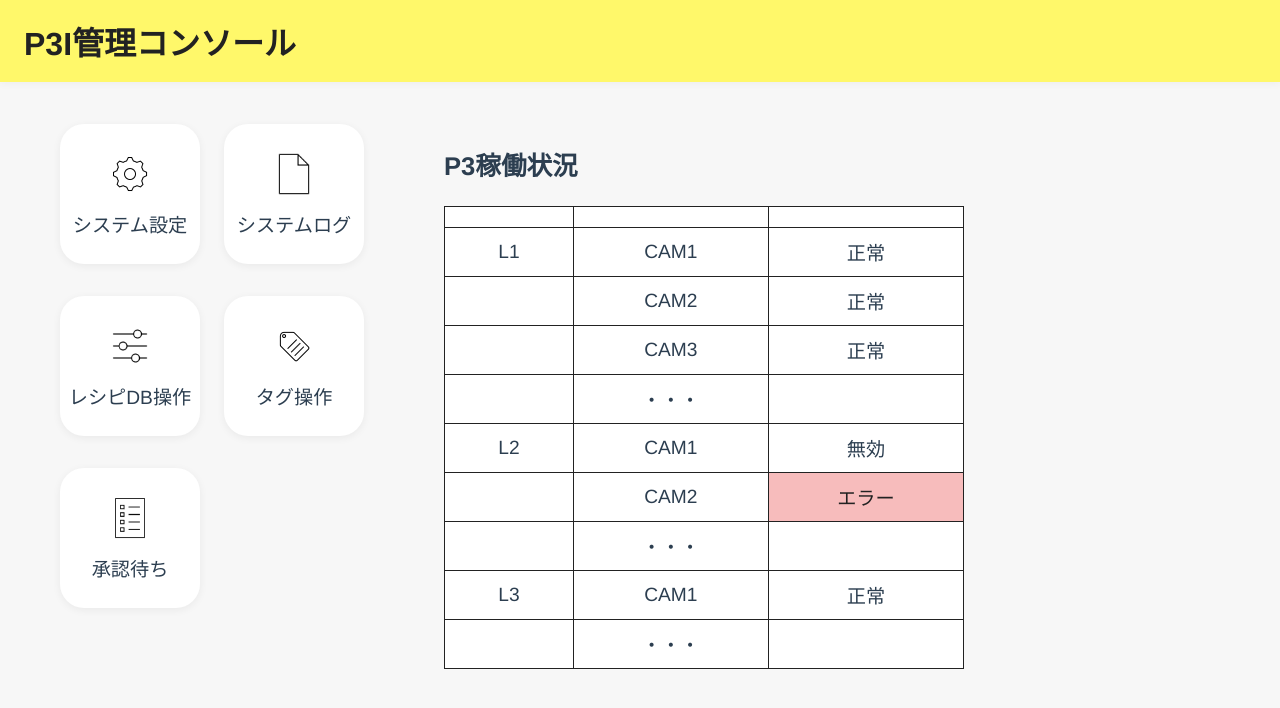
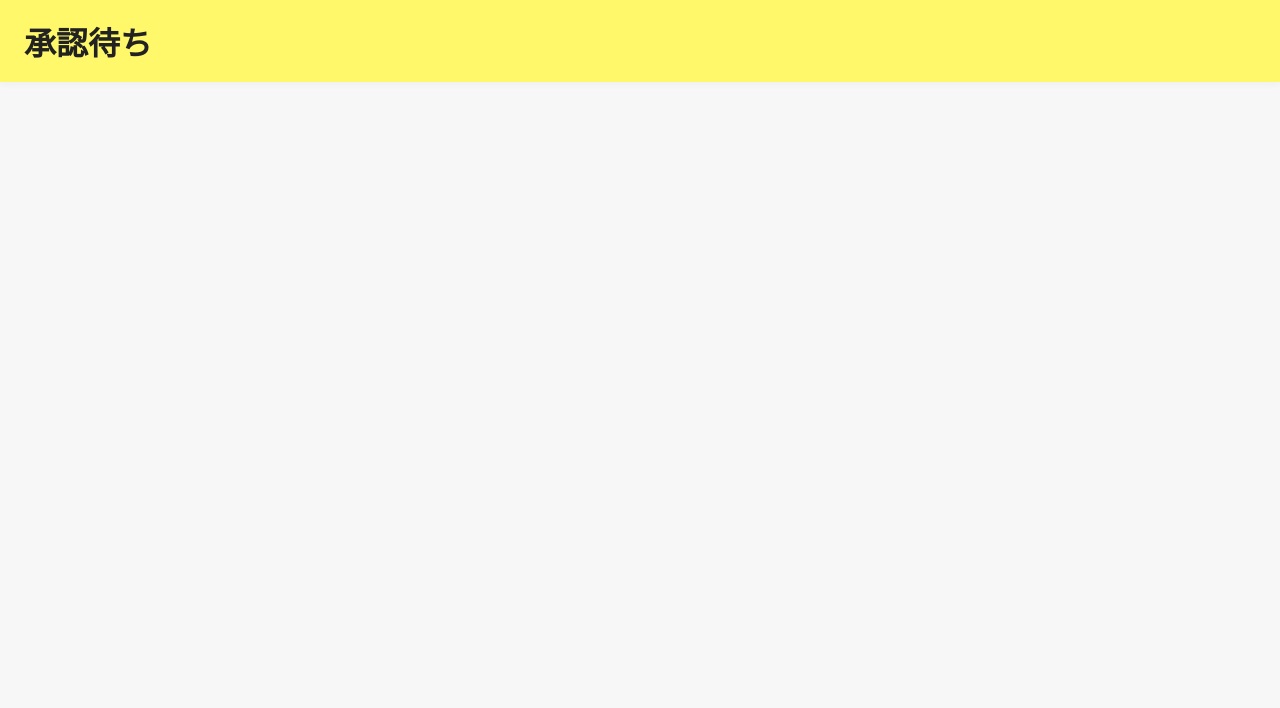
Before and after one commit to 38022/P3Icontrol, a Vue app: page /approval in a window 1280 px wide. Shown: the top 708 px of the page. Built offline with nearby package versions, Linux system fonts and the light colour scheme.

Commit message:
タイトル位置調整

```diff
--- a/src/App.vue
+++ b/src/App.vue
@@ -18,6 +18,11 @@ export default {
   -moz-osx-font-smoothing: grayscale;
   text-align: center;
   color: #2c3e50;
-  margin-top: 60px;
+  margin-top: 0;
+}
+body, html {
+  margin: 0;
+  padding: 0;
+  background: #f7f7f7;
 }
 </style>
--- a/src/components/ApprovalList.vue
+++ b/src/components/ApprovalList.vue
@@ -1,85 +1,6 @@
 <template>
-  <div class="approval-list-container">
-    <div class="sidebar">
-      <h1 class="title">P3I管理コンソール</h1>
-      <div class="menu">
-        <div class="menu-item">
-          <img src="@/assets/setting_icon.png" alt="システム設定" />
-          <span>システム設定</span>
-        </div>
-        <div class="menu-item">
-          <img src="@/assets/log_icon.png" alt="システムログ" />
-          <span>システムログ</span>
-        </div>
-        <div class="menu-item">
-          <img src="@/assets/recipe_icon.png" alt="レシピDB操作" />
-          <span>レシピDB操作</span>
-        </div>
-        <div class="menu-item">
-          <img src="@/assets/tag_icon.png" alt="タグ操作" />
-          <span>タグ操作</span>
-        </div>
-        <div class="menu-item">
-          <img src="@/assets/list_icon.png" alt="承認待ち" />
-          <span>承認待ち</span>
-        </div>
-      </div>
-    </div>
-    <div class="main-content">
-      <h2 class="status-title">P3稼働状況</h2>
-      <table class="status-table">
-        <tr>
-          <th></th>
-          <th></th>
-          <th></th>
-        </tr>
-        <tr>
-          <td>L1</td>
-          <td>CAM1</td>
-          <td>正常</td>
-        </tr>
-        <tr>
-          <td></td>
-          <td>CAM2</td>
-          <td>正常</td>
-        </tr>
-        <tr>
-          <td></td>
-          <td>CAM3</td>
-          <td>正常</td>
-        </tr>
-        <tr>
-          <td></td>
-          <td>・・・</td>
-          <td></td>
-        </tr>
-        <tr>
-          <td>L2</td>
-          <td>CAM1</td>
-          <td>無効</td>
-        </tr>
-        <tr>
-          <td></td>
-          <td>CAM2</td>
-          <td class="error">エラー</td>
-        </tr>
-        <tr>
-          <td></td>
-          <td>・・・</td>
-          <td></td>
-        </tr>
-        <tr>
-          <td>L3</td>
-          <td>CAM1</td>
-          <td>正常</td>
-        </tr>
-        <tr>
-          <td></td>
-          <td>・・・</td>
-          <td></td>
-        </tr>
-      </table>
-    </div>
+  <div class="header">
+    <h1 class="title">承認待ち</h1>
   </div>
 </template>
 
@@ -90,28 +11,7 @@ export default {
 </script>
 
 <style scoped>
-.approval-list-container {
-  display: flex;
-  flex-direction: row;
-  align-items: stretch;
-  justify-content: flex-start;
-  width: 100vw;
-  min-height: 100vh;
-  background: #f7f7f7;
-  padding-top: 64px;
-  height: calc(100vh - 64px);
-}
-
-.sidebar {
-  margin-top: 0;
-  margin-left: 60px;
-  height: 100%; /* 追加: 親と同じ高さ */
-  display: flex;
-  flex-direction: column;
-}
-
 .title {
-  position: fixed;
   top: 0;
   left: 0;
   width: 100vw;              /* 横幅いっぱい */
@@ -128,67 +28,4 @@ export default {
   text-align: left;
 }
 
-.menu {
-  display: grid;
-  grid-template-columns: 1fr 1fr;
-  gap: 32px 24px;
-}
-
-.menu-item {
-  display: flex;
-  flex-direction: column;
-  align-items: center;
-  width: 140px;
-  height: 140px;
-  background: #fff;
-  border-radius: 24px;
-  box-shadow: 0 2px 8px rgba(0,0,0,0.06);
-  justify-content: center;
-  font-size: 1.2rem;
-  font-weight: 500;
-  gap: 12px;
-}
-
-.menu-item img {
-  width: 48px;
-  height: 48px;
-}
-
-.main-content {
-  margin-left: 80px;
-  margin-top: 0;
-  height: 100%; /* 追加: 親と同じ高さ */
-  display: flex;
-  flex-direction: column;
-  align-items: flex-start;
-}
-
-.status-title {
-  font-size: 1.6rem;
-  font-weight: bold;
-  margin-bottom: 24px;
-  text-align: left;
-  width: 100%;
-}
-
-.status-table {
-  border-collapse: collapse;
-  width: 520px;
-  background: #fff;
-  text-align: left;
-  margin-left: 0;
-}
-
-.status-table th,
-.status-table td {
-  border: 1px solid #222;
-  padding: 10px 24px;
-  text-align: center;
-  font-size: 1.2rem;
-}
-
-.status-table .error {
-  background: #f7bcbc;
-  color: #222;
-}
 </style>
--- a/src/components/HomePage.vue
+++ b/src/components/HomePage.vue
@@ -167,24 +167,6 @@ export default {
 </script>
 
 <style scoped>
-.title {
-  position: fixed;
-  top: 0;
-  left: 0;
-  width: 100vw;
-  background: #fff86a;
-  color: #222;
-  font-size: 2rem;
-  font-weight: bold;
-  margin: 0;
-  padding: 18px 0 18px 24px;
-  border-radius: 0;
-  box-sizing: border-box;
-  box-shadow: 0 2px 8px rgba(0,0,0,0.04);
-  z-index: 100;
-  text-align: left;
-}
-
 :global(html), :global(body) {
   height: 100%;
   background: #f7f7f7;
@@ -197,21 +179,41 @@ export default {
   background: #f7f7f7;
   display: flex;
   flex-direction: column;
-  width: 100vw;
+  width: 100%;
+}
+
+.header {
+  margin: 0;
+  padding: 0;
+  width: 100%;
+}
+
+.title {
+  width: 100%;
+  background: #fff86a;
+  color: #222;
+  font-size: 2rem;
+  font-weight: bold;
+  margin: 0;
+  padding: 18px 0 18px 24px;
+  border-radius: 0;
+  box-sizing: border-box;
+  box-shadow: 0 2px 8px rgba(0,0,0,0.04);
+  text-align: left;
 }
 
 .content-area {
   display: flex;
   flex-direction: row;
-  width: 100vw;
-  height: calc(100vh - 64px); /* 追加 */
+  width: 100%;
+  min-height: 0;
   box-sizing: border-box;
 }
 
 .sidebar {
-  margin-top: 64px;
+  margin-top: 40px;
   margin-left: 60px;
-  height: calc(100vh - 64px);
+  height: auto;
   display: flex;
   flex-direction: column;
   justify-content: flex-start;
@@ -255,7 +257,7 @@ export default {
 
 .main-content {
   margin-left: 80px;
-  margin-top: 64px;
+  margin-top: 0;
   flex: 1 1 0;
   min-height: 0;
   width: 100%;
@@ -266,9 +268,17 @@ export default {
   box-sizing: border-box;
 }
 
+.status-title {
+  font-size: 1.6rem;
+  font-weight: bold;
+  margin-bottom: 24px;
+  text-align: left;
+  width: 100%;
+}
+
 .status-table-area {
   display: flex;
-  flex-direction: row; /* 横並び */
+  flex-direction: row;
   gap: 48px;
   margin-top: 8px;
 }
```
